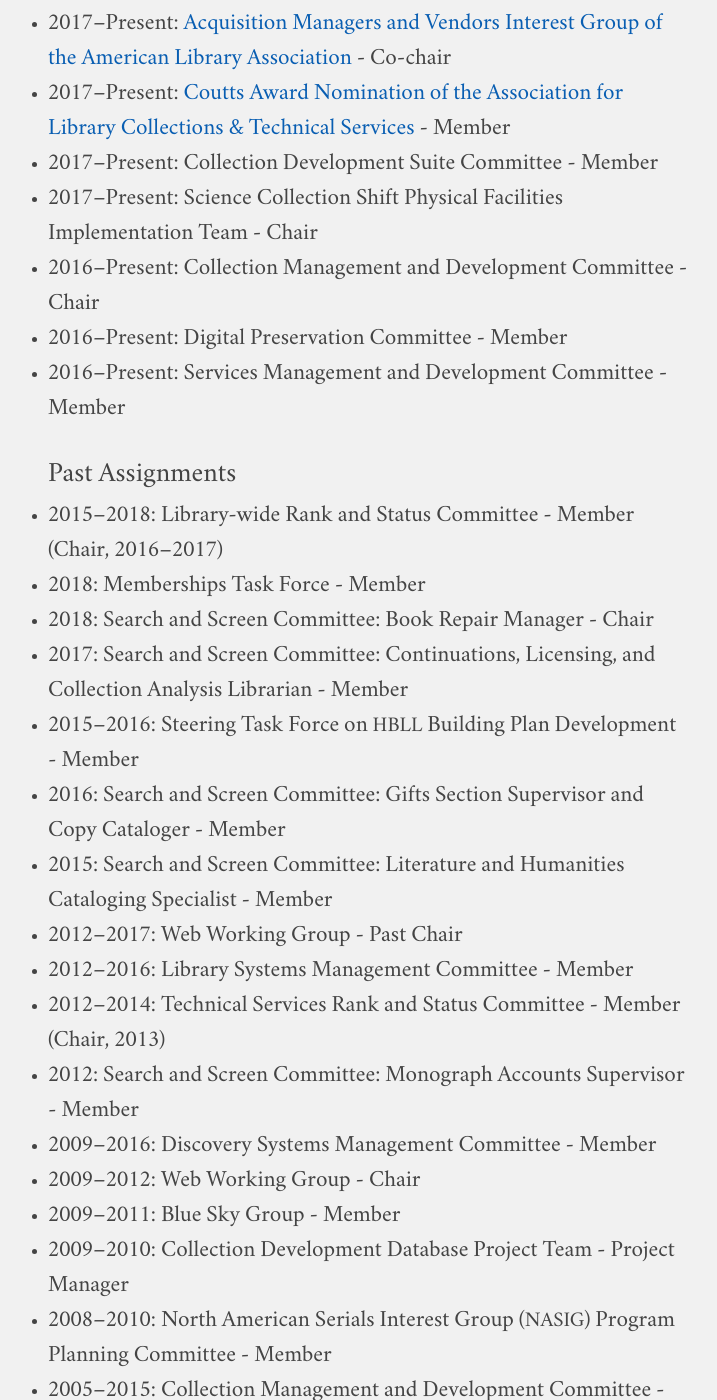
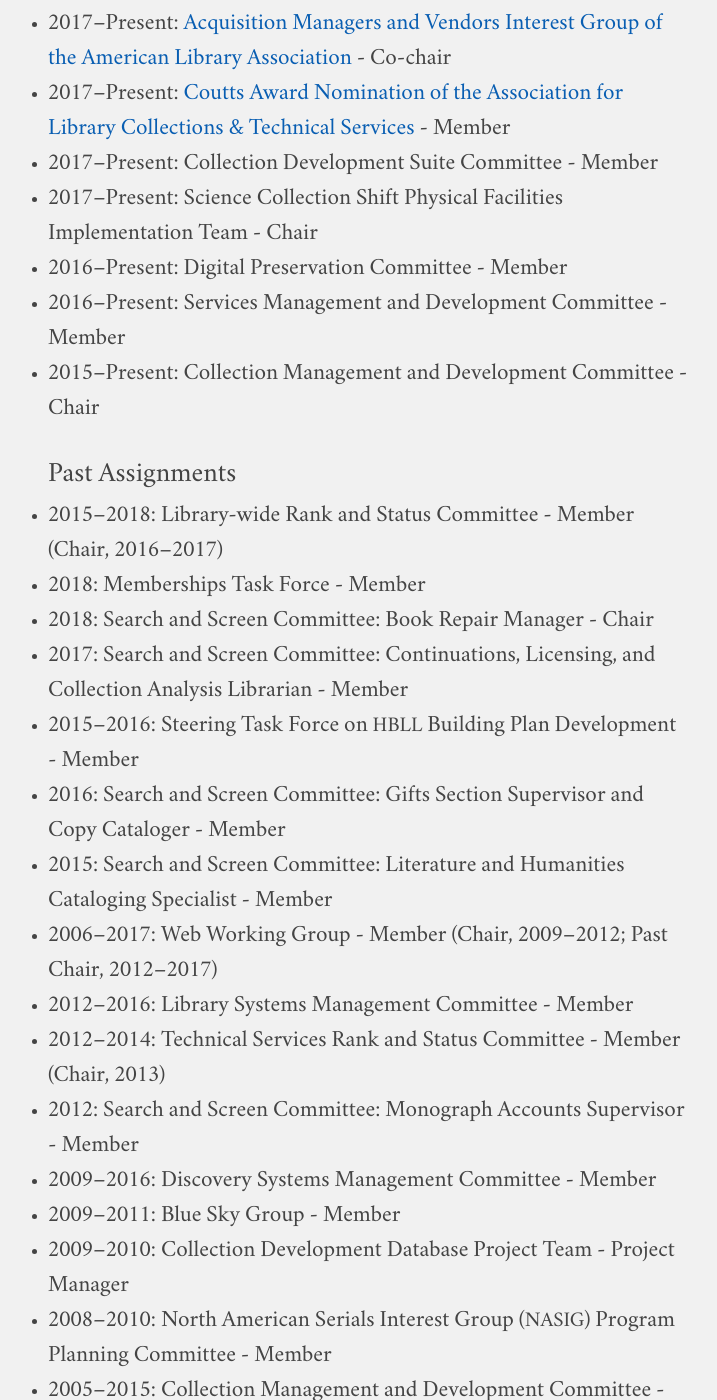
Before and after one commit to jaredhowland/jaredhowland.github.io, a Jekyll site: the page built from content/vita.md, in a window 1280 px wide and 1400 px high, scrolled down 12204 px. Shown: the whole window, without its empty margins (272-989 px from the left). Built offline with Jekyll 4.4.1, drawn with Linux system fonts in a browser that asks for light colours; some of the changed text lies outside the part shown.

Commit message:
[FIX] Committee service date on vita

```diff
--- a/content/vita.md
+++ b/content/vita.md
@@ -200,9 +200,9 @@ Implemented a Journals A–Z list, OpenURL link resolver, and an Electronic Reso
 * 2017–Present: [Coutts Award Nomination of the Association for Library Collections & Technical Services][18] - Member
 * 2017–Present: Collection Development Suite Committee - Member
 * 2017–Present: Science Collection Shift Physical Facilities Implementation Team - Chair
-* 2016–Present: Collection Management and Development Committee - Chair
 * 2016–Present: Digital Preservation Committee - Member
 * 2016–Present: Services Management and Development Committee - Member
+* 2015–Present: Collection Management and Development Committee - Chair
 
 ### Past Assignments ###
 * 2015–2018: Library-wide Rank and Status Committee - Member (Chair, 2016–2017)
@@ -212,18 +212,16 @@ Implemented a Journals A–Z list, OpenURL link resolver, and an Electronic Reso
 * 2015–2016: Steering Task Force on <span class="caps">HBLL</span> Building Plan Development - Member
 * 2016: Search and Screen Committee: Gifts Section Supervisor and Copy Cataloger - Member
 * 2015: Search and Screen Committee: Literature and Humanities Cataloging Specialist - Member
-* 2012–2017: Web Working Group - Past Chair
+* 2006–2017: Web Working Group - Member (Chair, 2009–2012; Past Chair, 2012–2017)
 * 2012–2016: Library Systems Management Committee - Member
 * 2012–2014: Technical Services Rank and Status Committee - Member (Chair, 2013)
 * 2012: Search and Screen Committee: Monograph Accounts Supervisor - Member
 * 2009–2016: Discovery Systems Management Committee - Member
-* 2009–2012: Web Working Group - Chair
 * 2009–2011: Blue Sky Group - Member
 * 2009–2010: Collection Development Database Project Team - Project Manager
 * 2008–2010: North American Serials Interest Group (<span class="caps">NASIG</span>) Program Planning Committee - Member
 * 2005–2015: Collection Management and Development Committee - Member
 * 2004–2010: Information Literacy Committee - Member
-* 2006–2009: Web Working Group - Member
 * 2007–2009: Primo/MetaLib Implementation Team - Member
 * 2007–2009: Research Behaviors Task Force - Member
 * 2006–2008: Skunkworks Team - Member
```
